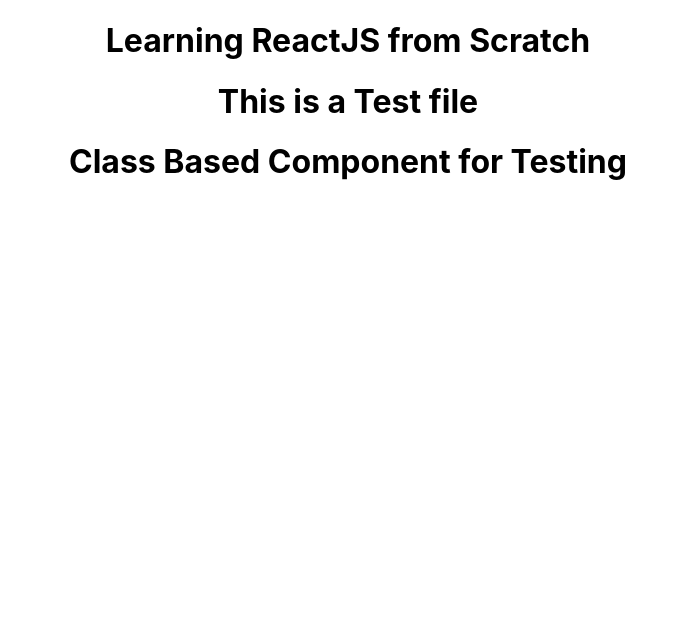
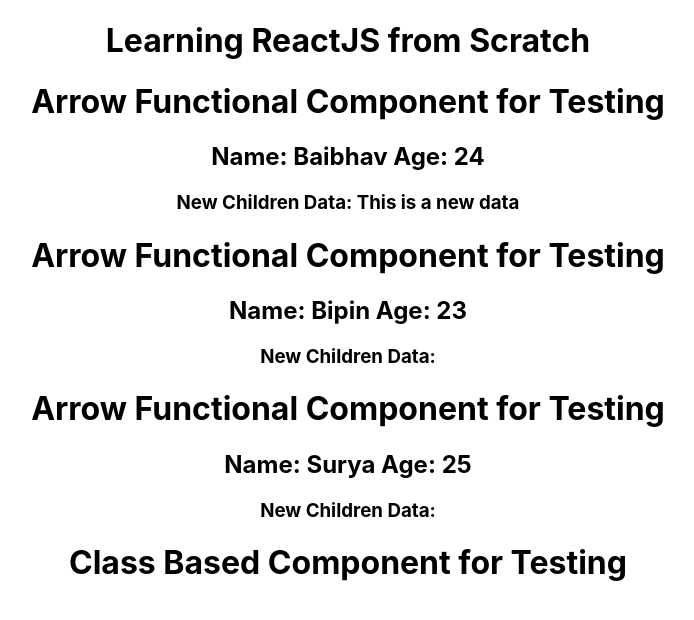
Before and after one commit to xxFREESHROUDxx/learning-reactjs, a React (Create React App) app in the folder new-react-application/: page / in a window 1280 px wide. Shown: the top 620 px of the page, without its empty margins (292-986 px from the left). Built offline with nearby package versions, Linux system fonts and the light colour scheme.

Commit message:
dynamic functional component, props, children

```diff
--- a/new-react-application/src/Person.jsx
+++ b/new-react-application/src/Person.jsx
@@ -5,7 +5,7 @@
   render() {
     return (
       <div className='App'>
-        <h1>Class Based Component for Testing</h1>
+        <h1>Class Based Component for Testing </h1>
       </div>
     );
   }
--- a/new-react-application/src/Test.jsx
+++ b/new-react-application/src/Test.jsx
@@ -1,12 +1,18 @@
 import React from 'react';
 import './App.css';
 
-function Test() {
+let Test = (props) => {
+  console.log(props);
   return (
     <div className='App'>
-      <h1>This is a Test file</h1>
+      <h1>Arrow Functional Component for Testing</h1>
+      <h2>
+        Name: {props.name} Age: {props.age}
+      </h2>
+      <h3>New Children Data: {props.children}</h3>
     </div>
   );
+};
 
 // we can use create element to do the above steps too.
 // return React.createElement(
@@ -14,6 +20,5 @@
 //   { className: 'App' },
 //   React.createElement('h1', null, 'This is a Test file')
 // );
-}
 
 export default Test;
--- a/new-react-application/src/index.js
+++ b/new-react-application/src/index.js
@@ -9,7 +9,11 @@
 root.render(
   <React.StrictMode>
     <App />
-    <Test />
+    <Test name='Baibhav' age='24'>
+      This is a new data
+    </Test>
+    <Test name='Bipin' age='23' />
+    <Test name='Surya' age='25' />
     <Person />
   </React.StrictMode>
 );
```
Lines whose indentation alone changed are shown as unchanged.
